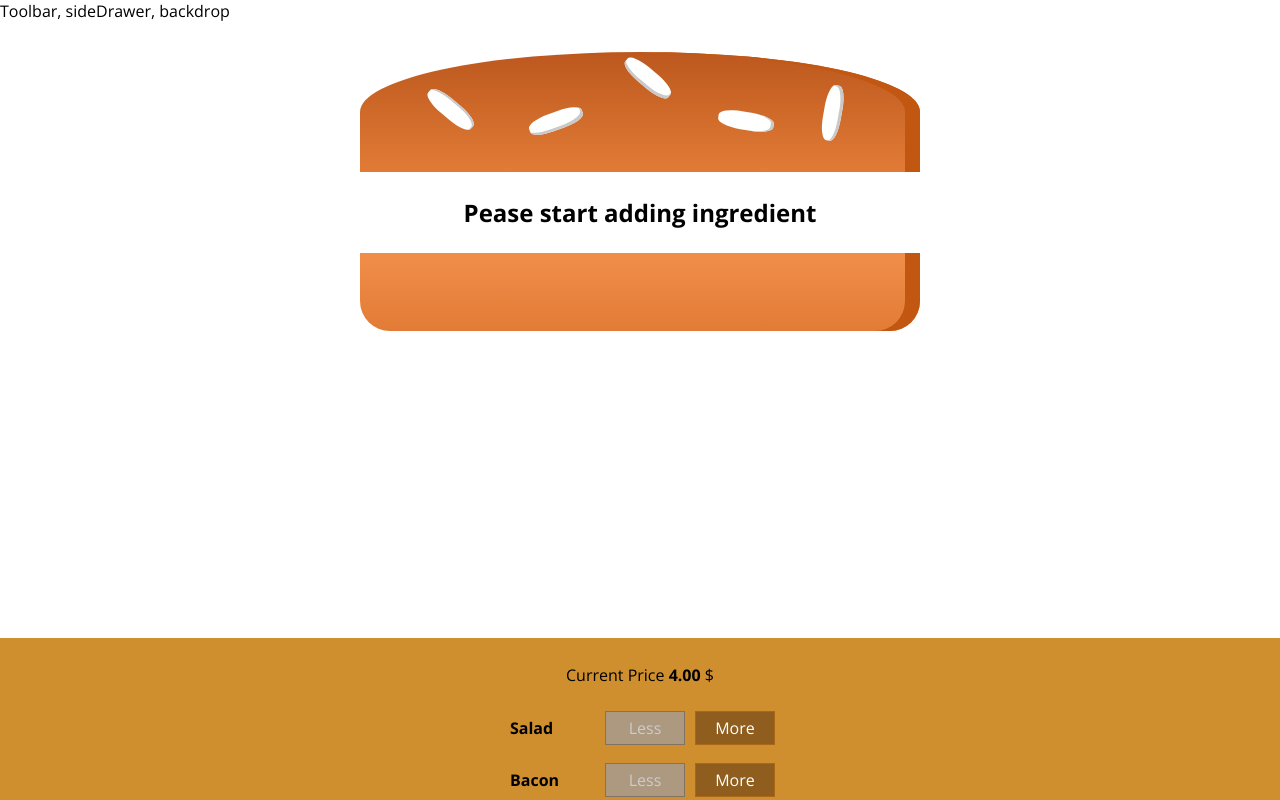
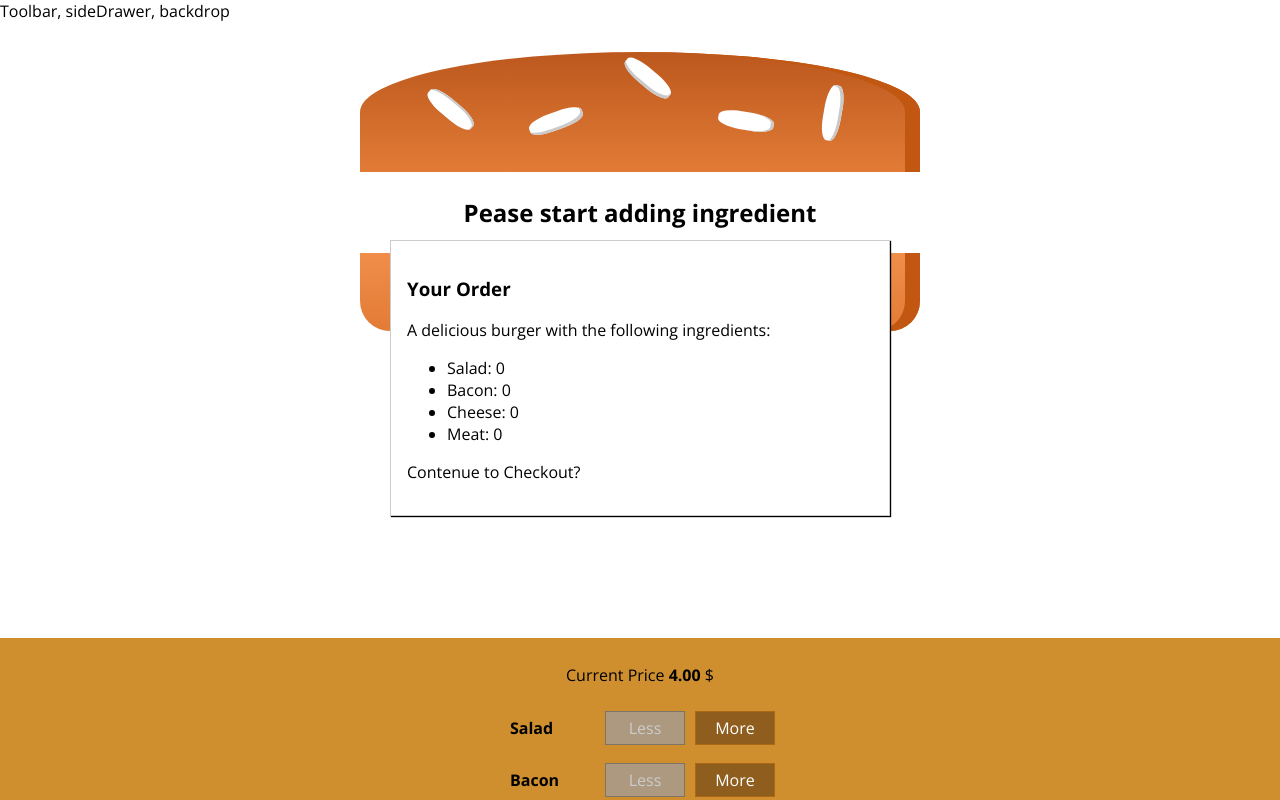
Before and after one commit to fayssalaitb/burger-app, a React (Create React App) app: page / in a window 1280 px wide. Shown: the top 800 px of the page. Built offline with nearby package versions, Linux system fonts and the light colour scheme.

Commit message:
added a modal

```diff
--- /dev/null
+++ b/src/components/Burger/OrderSummary/OrderSummary.js
@@ -0,0 +1,22 @@
+import React from "react";
+import Aux from "../../../hoc/Aux";
+const orderSummary = props => {
+  const ingredientSummary = Object.keys(props.ingredients).map(igkey => {
+    return (
+      <li key={igkey}>
+        <span style={{ textTransform: "capitalize" }}>
+          {igkey}: {props.ingredients[igkey]}
+        </span>
+      </li>
+    );
+  });
+  return (
+    <Aux>
+      <h3>Your Order</h3>
+      <p>A delicious burger with the following ingredients:</p>
+      <ul>{ingredientSummary}</ul>
+      <p>Contenue to Checkout?</p>
+    </Aux>
+  );
+};
+export default orderSummary;
--- /dev/null
+++ b/src/components/UI/Modal/Modal.js
@@ -0,0 +1,5 @@
+import React from "react";
+import classes from "./Modal.module.css";
+
+const modal = props => <div className={classes.Modal}>{props.children}</div>;
+export default modal;
--- /dev/null
+++ b/src/components/UI/Modal/Modal.module.css
@@ -0,0 +1,20 @@
+.Modal {
+  position: fixed;
+  z-index: 500;
+  background-color: white;
+  width: 70%;
+  border: 1px solid #ccc;
+  box-shadow: 1px 1px 1px black;
+  padding: 16px;
+  left: 15%;
+  top: 30%;
+  box-sizing: border-box;
+  transition: all 0.3s ease-out;
+}
+
+@media (min-width: 600px) {
+  .Modal {
+    width: 500px;
+    left: calc(50% - 250px);
+  }
+}
--- a/src/containers/BurgerBuilder/BurgerBuilder.js
+++ b/src/containers/BurgerBuilder/BurgerBuilder.js
@@ -2,6 +2,8 @@
 import Aux from "../../hoc/Aux";
 import Burger from "../../components/Burger/Burger";
 import BuildControls from "../../components/Burger/BuildControls/BuildControls";
+import Modal from "../../components/UI/Modal/Modal";
+import OrderSummary from "../../components/Burger/OrderSummary/OrderSummary";
 
 const INGREDIENT_PRICE = {
   salad: 0.5,
@@ -66,6 +68,9 @@
 
     return (
       <Aux>
+        <Modal>
+          <OrderSummary ingredients={this.state.ingredients} />
+        </Modal>
         <Burger ingredients={this.state.ingredients} />
         <BuildControls
           ingredientAdded={this.addIngredientHandler}
```
Also changed, not shown: src/components/UI/Backdrop/Backdrop.js (added).
